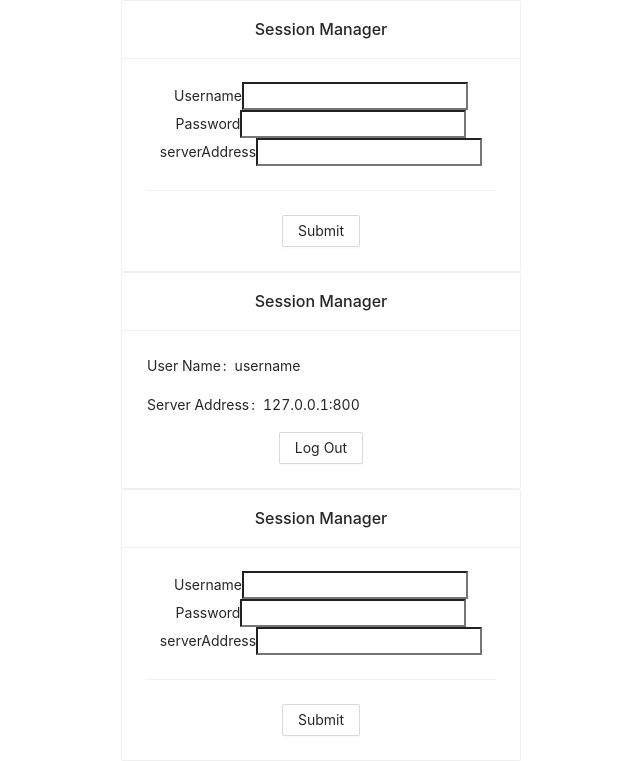
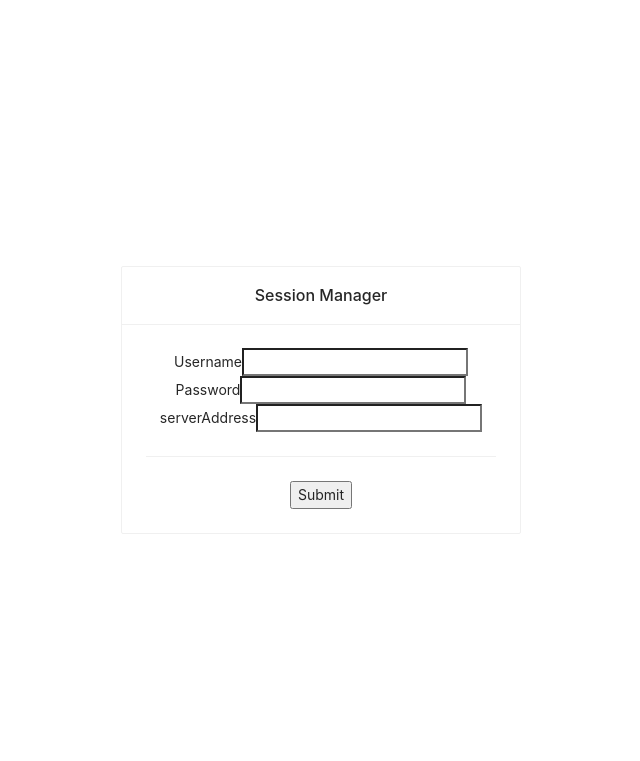
Before and after one commit to inquisitev/GarageDoorOpener, a React (Create React App) app in the folder web/: page / in a window 1280 px wide. Shown: the top 761 px of the page, without its empty margins (319-959 px from the left). Built offline with nearby package versions, Linux system fonts and the light colour scheme.

Commit message:
antd button not compatible

```diff
--- a/web/src/App.js
+++ b/web/src/App.js
@@ -11,19 +11,7 @@ function App() {
       <header className="App-header">
         <SessionManager/>
 
-        <SessionManagerComponent
-          loggedIn = {true}
-          username={'username'}
-          serverAddress={'127.0.0.1:800'}
-        />
-        <SessionManagerComponent
-          loggedIn = {false}
-          logInFailed = {false}
-        />
-        <SessionManagerComponent
-          loggedIn = {false}
-          logInFailed = {true}
-      />
+
 
       </header>
     </div>
--- a/web/src/features/sessionManager/LogInForm.js
+++ b/web/src/features/sessionManager/LogInForm.js
@@ -20,7 +20,7 @@ let logInForm = props => {
       {props.logInFailed && <p>Log in failed</p>}
 
       <Divider/>
-      <Button type="submit">Submit</Button>
+      <button type="submit">Submit</button>
     </form>
   )
 }
```
Also changed, not shown: 1 other file (tests, documents, lock files or other folders).
